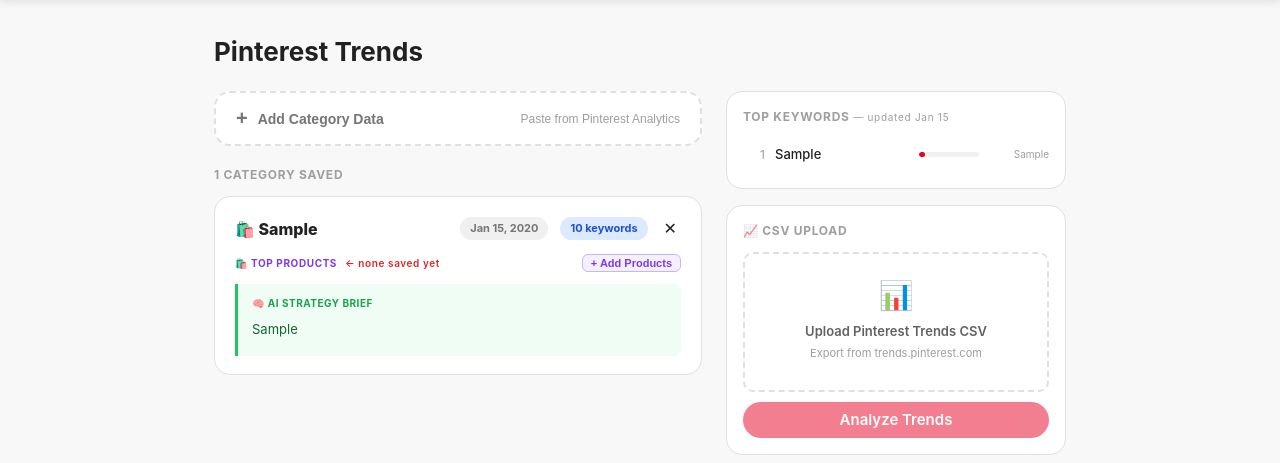
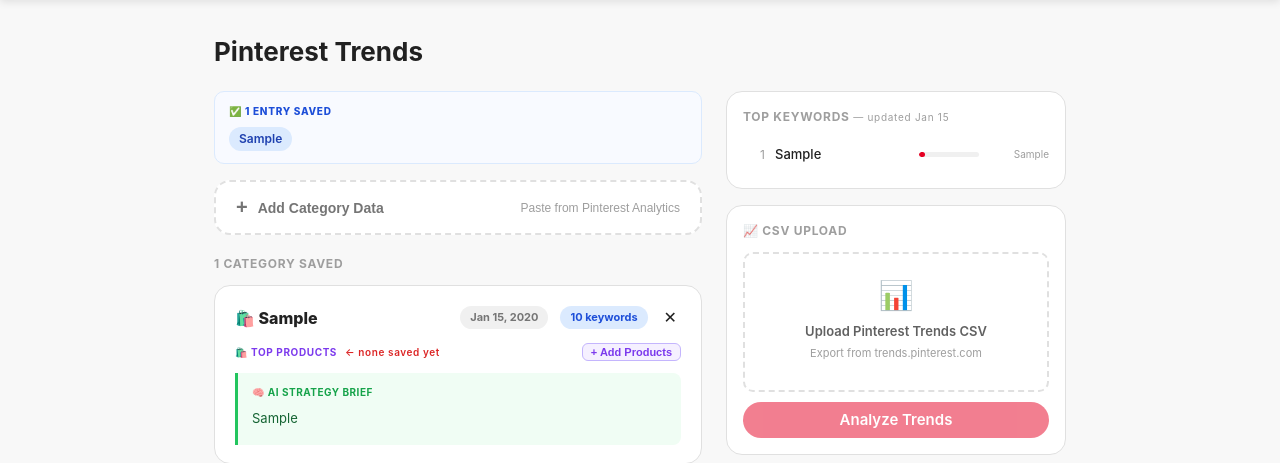
Before and after one commit to Zmoneyy/pinterest-automation, a Flask app: page /trends in a window 1280 px wide. Shown: the part 87-550 px from the top of the page. Run offline with Flask 3, Linux system fonts and the light colour scheme; the visitor is signed in with stand-in values (Sample User, id 1); tables that the repository leaves empty hold one stand-in row (values such as "Sample post"); some libraries are stand-ins or nearby versions.

Commit message:
Add saved categories quick-glance box above entry list
Co-Authored-By: Claude Sonnet 4.6 <noreply@anthropic.com>

```diff
--- a/templates/trends.html
+++ b/templates/trends.html
@@ -212,6 +212,20 @@
 
 {# ── LEFT: category library ── #}
 <div>
+
+  {# ── Saved categories quick-glance box ── #}
+  {% if entries %}
+  <div style="background:#f8faff;border:1.5px solid #dbeafe;border-radius:10px;padding:12px 14px;margin-bottom:16px;">
+    <div style="font-size:10px;font-weight:800;text-transform:uppercase;letter-spacing:0.07em;color:#1d4ed8;margin-bottom:8px;">
+      ✅ {{ entries|length }} Entr{{ 'y' if entries|length == 1 else 'ies' }} Saved
+    </div>
+    <div style="display:flex;flex-wrap:wrap;gap:5px;">
+      {% for e in entries %}
+        <span style="font-size:12px;font-weight:600;background:#dbeafe;color:#1e40af;padding:3px 10px;border-radius:20px;">{{ e.category }}</span>
+      {% endfor %}
+    </div>
+  </div>
+  {% endif %}
 
   {# Add Category button #}
   <button class="add-cat-btn" type="button" onclick="togglePastePanel()">
```
